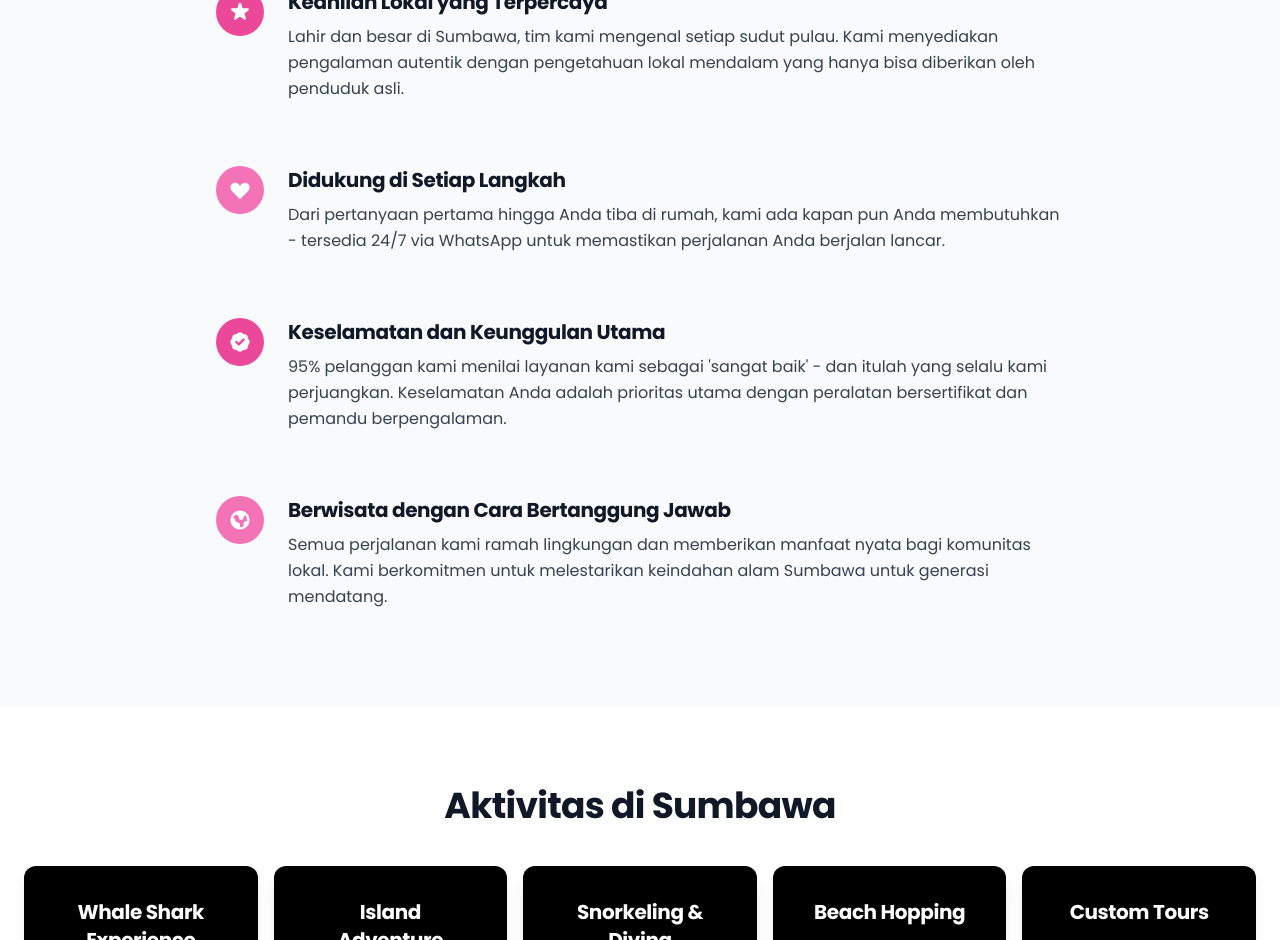
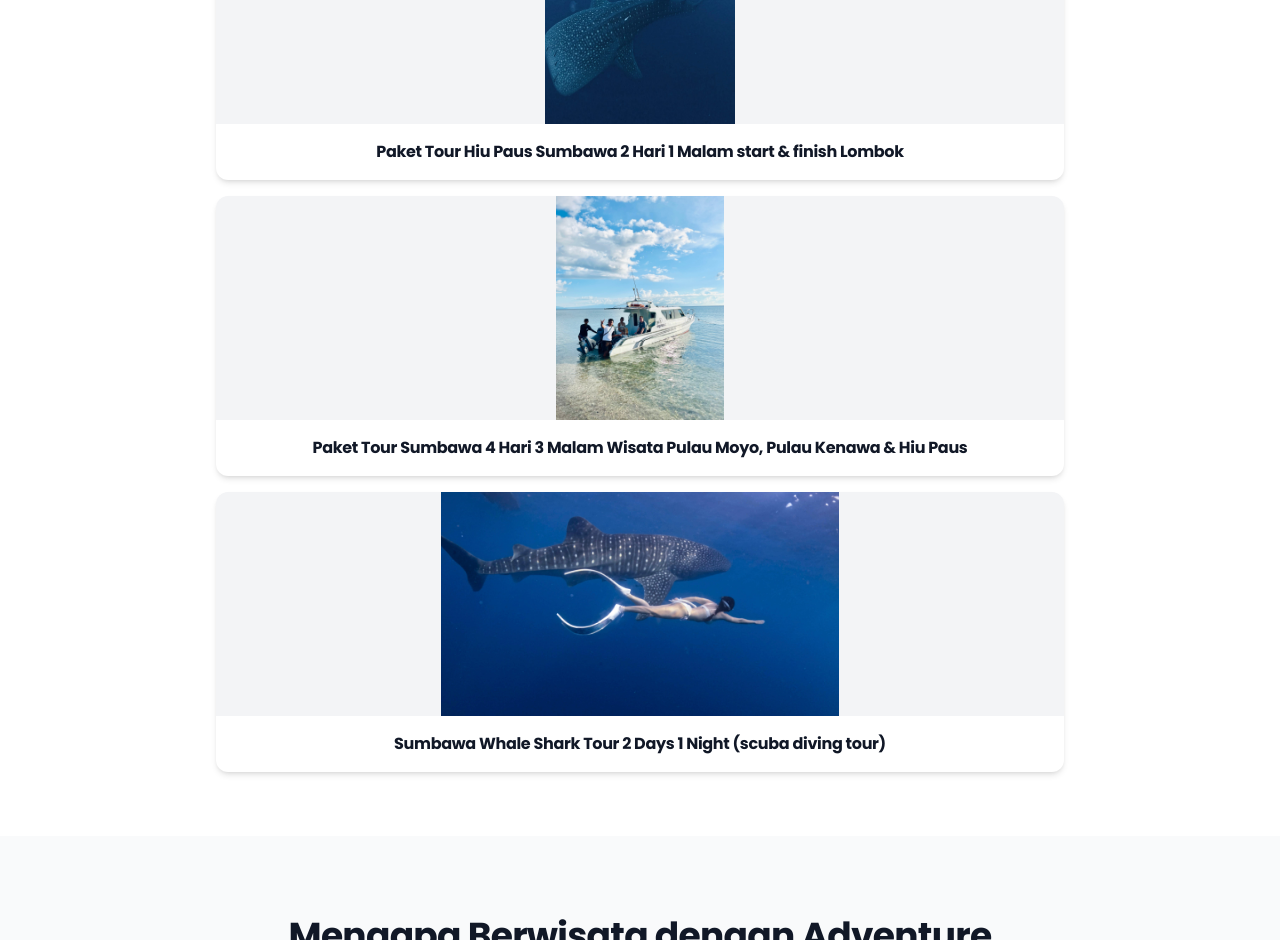
Before and after one commit to raffyyudha/thelangkah-travel, a Next.js app: page / in a window 1280 px wide. Shown: the part 1860-2800 px from the top of the page. Built offline with nearby package versions, Linux system fonts and the light colour scheme.

Commit message:
change homepage tour grid to single column and use object-contain for full image visibility

```diff
--- a/src/app/page.tsx
+++ b/src/app/page.tsx
@@ -8,16 +8,16 @@ function PackageCard({ image, title, href }: { image: string; title: string; hre
   return (
     <Link href={href} className="group">
       <div className="bg-white rounded-xl overflow-hidden shadow-md hover:shadow-xl transition-all duration-300">
-        <div className="relative h-32 sm:h-40">
+        <div className="relative h-48 sm:h-56 bg-gray-100">
           <Image
             src={image}
             alt={title}
             fill
-            className="object-cover group-hover:scale-105 transition-transform duration-300"
+            className="object-contain group-hover:scale-105 transition-transform duration-300"
           />
         </div>
-        <div className="p-3 text-center">
-          <h3 className="text-xs sm:text-sm font-bold text-gray-900 leading-tight">{title}</h3>
+        <div className="p-4 text-center">
+          <h3 className="text-sm sm:text-base font-bold text-gray-900 leading-tight">{title}</h3>
         </div>
       </div>
     </Link>
@@ -62,7 +62,7 @@ export default function Home() {
             </p>
           </div>
 
-          <div className="grid grid-cols-2 gap-3 sm:gap-4">
+          <div className="grid grid-cols-1 gap-4">
             <PackageCard
               image="/images/whale-shark/IMG_2992.JPG"
               title="Tour Hiu Paus Teluk Saleh Sumbawa Harian Start Finish Kota Sumbawa Besar"
@@ -164,52 +164,6 @@ export default function Home() {
                 </p>
               </div>
             </div>
-          </div>
-        </div>
-      </section>
-
-      {/* Things to Do Section - Bali.com Style */}
-      <section className="py-20 bg-white">
-        <div className="container mx-auto px-6 max-w-7xl">
-          <h2 className="text-3xl md:text-4xl font-bold text-center mb-10 text-gray-900">
-            {t.thingsToDoTitle}
-          </h2>
-
-          <div className="grid grid-cols-2 md:grid-cols-3 lg:grid-cols-5 gap-4">
-            <Link
-              href="/whale-shark-experience"
-              className="bg-black hover:bg-gray-800 text-white rounded-xl p-8 text-center transition-all transform hover:scale-105 shadow-lg"
-            >
-              <h3 className="text-xl font-bold">{t.whaleSharkExp}</h3>
-            </Link>
-
-            <Link
-              href="/moyo-island-adventure"
-              className="bg-black hover:bg-gray-800 text-white rounded-xl p-8 text-center transition-all transform hover:scale-105 shadow-lg"
-            >
-              <h3 className="text-xl font-bold">{t.islandAdventure}</h3>
-            </Link>
-
-            <Link
-              href="/snorkeling-diving"
-              className="bg-black hover:bg-gray-800 text-white rounded-xl p-8 text-center transition-all transform hover:scale-105 shadow-lg"
-            >
-              <h3 className="text-xl font-bold">{t.snorkelingDiving}</h3>
-            </Link>
-
-            <Link
-              href="/beach-hopping"
-              className="bg-black hover:bg-gray-800 text-white rounded-xl p-8 text-center transition-all transform hover:scale-105 shadow-lg"
-            >
-              <h3 className="text-xl font-bold">{t.beachHopping}</h3>
-            </Link>
-
-            <Link
-              href="/contact"
-              className="bg-black hover:bg-gray-800 text-white rounded-xl p-8 text-center transition-all transform hover:scale-105 shadow-lg"
-            >
-              <h3 className="text-xl font-bold">{t.customTours}</h3>
-            </Link>
           </div>
         </div>
       </section>
```
